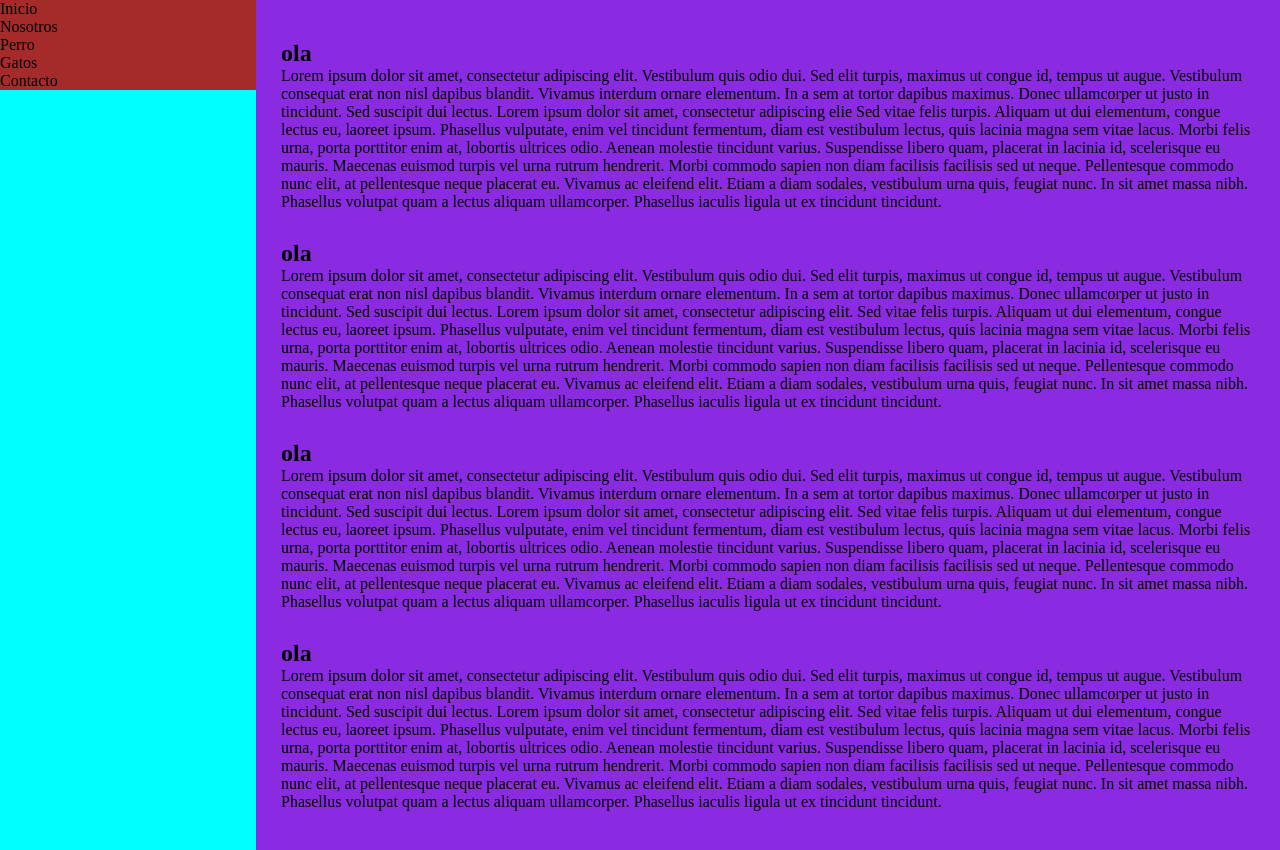
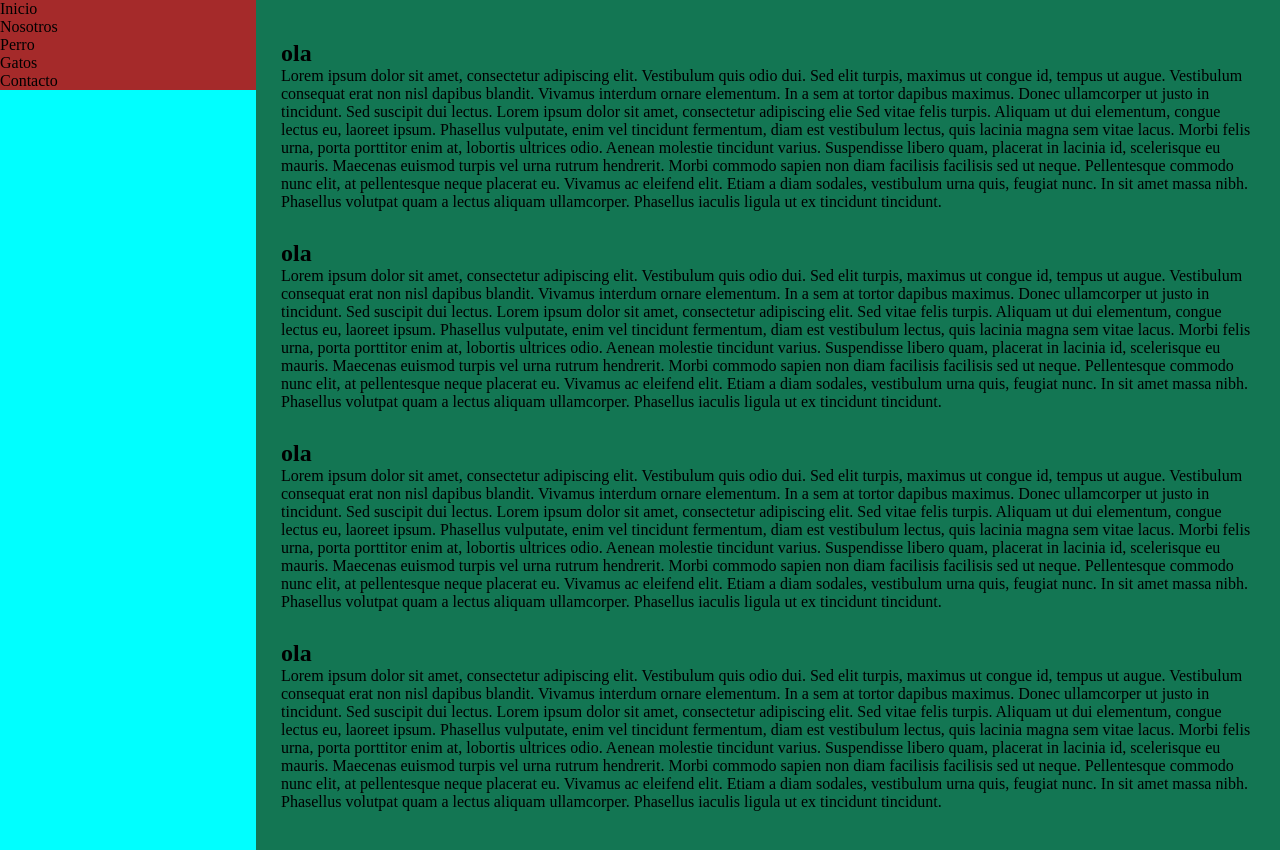
Before and after one commit to CookieBlossom/WebDeveloper_Act2, a plain HTML site: page index.html in a window 1280 px wide. Drawn offline with Linux system fonts and the light colour scheme.

Commit message:
modify css

```diff
--- a/assets/css/index.css
+++ b/assets/css/index.css
@@ -12,7 +12,7 @@
 }
 .contenedor-derecho{
     min-width: 80%;
-    background-color: blueviolet;
+    background-color: rgb(19, 118, 83);
 }
 .cajas{
     display: flex;
```
